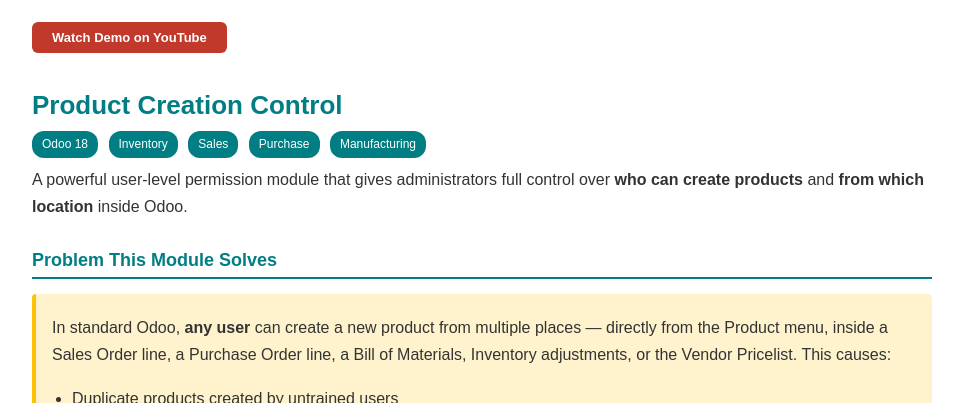
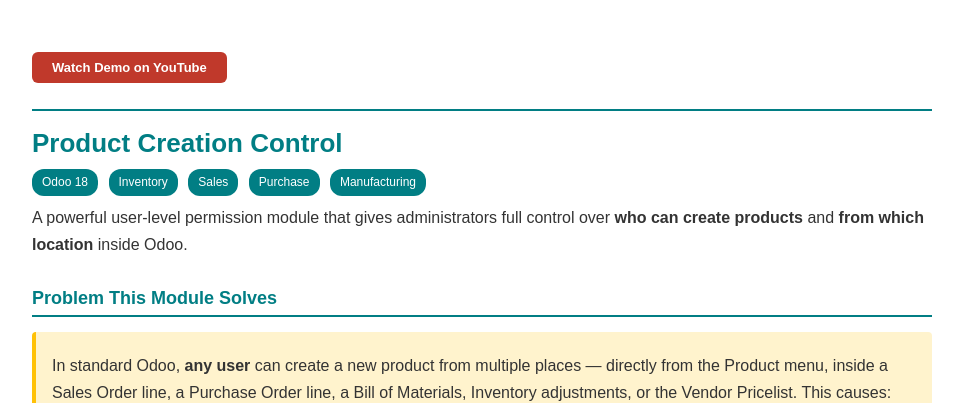
Before and after one commit to jmsman3/v18, a plain HTML site: page product_creation_control/static/description/index.html in a window 1280 px wide. Shown: the part 697-1100 px from the top of the page, without its empty margins (158-1121 px from the left). Drawn offline with Linux system fonts and the light colour scheme.

Commit message:
Update index.html

```diff
--- a/product_creation_control/static/description/index.html
+++ b/product_creation_control/static/description/index.html
@@ -84,7 +84,8 @@
 
     <img src="banner.png" style="width:100%; margin-bottom:20px;"/>
 
-    <a href="https://www.youtube.com/watch?v=hTfB6EX0vgA" target="_blank" class="video-link">Watch Demo on YouTube</a>
+    <!-- <a href="https://www.youtube.com/watch?v=hTfB6EX0vgA" target="_blank" class="video-link">Watch Demo on YouTube</a> -->
+    <h2><a href="https://www.youtube.com/watch?v=hTfB6EX0vgA" target="_blank" class="video-link">Watch Demo on YouTube</a></h2>
 
     <h1>Product Creation Control</h1>
     <p>
```
